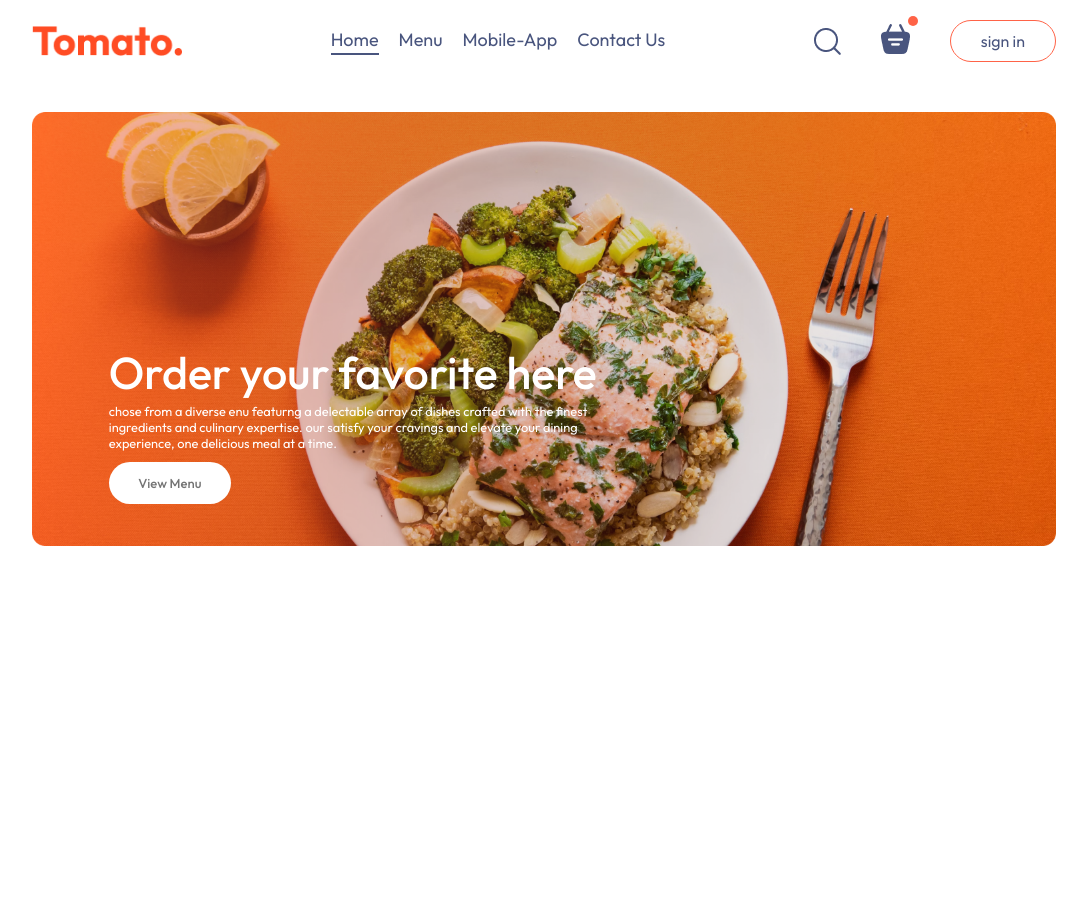
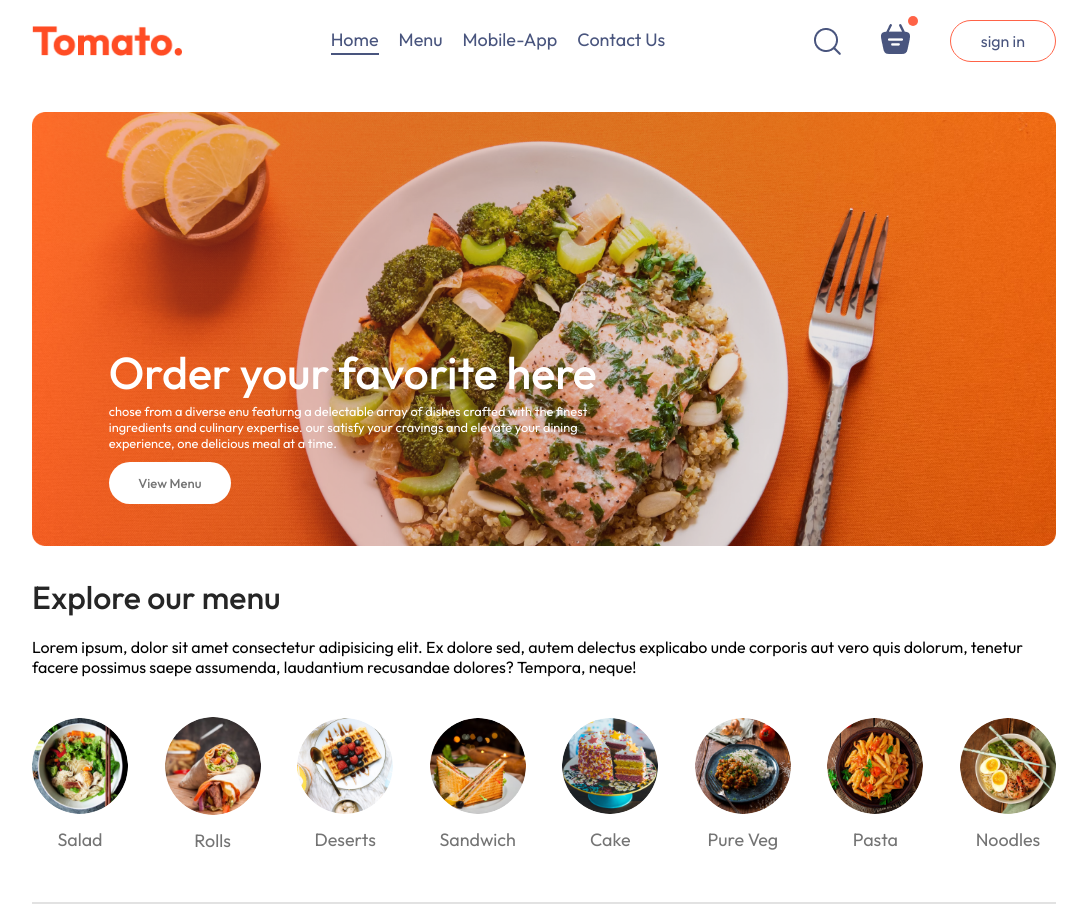
Before and after one commit to davidbayu1805/marketplace-react-express, a React (Vite) app in the folder frontend/: page / in a window 1280 px wide. Shown: the whole page, without its empty margins (96-1183 px from the left). Before the commit the page ends 800 px from the top, so only its background shows below. Built offline with nearby package versions, Linux system fonts and the light colour scheme.

Commit message:
Explore Menu

```diff
--- /dev/null
+++ b/frontend/src/components/ExploreMenu/ExploreMenu.css
@@ -0,0 +1,56 @@
+.explore-menu{
+    display: flex;
+    flex-direction: column;
+    gap: 20px;
+}
+
+.explore-menu h1{
+    color: #262626;
+    font-weight: 500;
+}
+
+.explore-menu-text{
+    max-width: 60%;
+    color: #808080;
+}
+
+.explore-menu-list{
+    display: flex;
+    justify-content: space-between;
+    align-items: center;
+    gap: 30px;
+    text-align: center;
+    margin: 20px 0px;
+    overflow-x: scroll;
+}
+
+.explore-menu-list::-webkit-scrollbar{
+    display: none;
+}
+
+.explore-menu-list-item img{
+    width: 7.5vw;
+    min-width: 80px;
+    cursor: pointer;
+    border-radius: 50%;
+    transition: 0.2s;
+}
+
+.explore-menu-list-item p{
+    margin-top: 10px;
+    color: #747474;
+    font-size: max(1.4vw,16px);
+    cursor: pointer;
+}
+
+.explore-menu hr{
+    margin: 10px 0px;
+    height: 2px;
+    background-color: #e2e2e2;
+    border: none;
+}
+
+.explore-menu-list-item .active{
+    border: 4px solid tomato;
+    padding: 2px;
+}
--- /dev/null
+++ b/frontend/src/components/ExploreMenu/ExploreMenu.jsx
@@ -0,0 +1,25 @@
+import React from 'react'
+import './ExploreMenu.css'
+import { menu_list }  from '../../assets/assets'
+
+const ExploreMenu = ({category,setCategory}) => {
+  return (
+    <div className='explore-menu' id='explore-menu'>
+        <h1>Explore our menu</h1>
+        <p className='expore-menu-text'>Lorem ipsum, dolor sit amet consectetur adipisicing elit. Ex dolore sed, autem delectus explicabo unde corporis aut vero quis dolorum, tenetur facere possimus saepe assumenda, laudantium recusandae dolores? Tempora, neque!</p>
+        <div className="explore-menu-list">
+            {menu_list.map((item,index)=>{
+                return (
+                    <div onClick={()=>setCategory(prev => prev === item.menu_name?"All":item.menu_name)} key={index} className='explore-menu-list-item'>
+                        <img className={category===item.menu_name?"active":" "} src={item.menu_image} alt="" />
+                        <p>{item.menu_name}</p>
+                    </div>
+                )
+            })}
+        </div>
+        <hr />
+    </div>
+  )
+}
+
+export default ExploreMenu
--- /dev/null
+++ b/frontend/src/context/StoreContext.jsx
@@ -0,0 +1,21 @@
+import { createContext } from "react";
+import { food_list } from "../assets/assets";
+
+export const StoreContext = createContext(null)
+
+const StoreContextProvider = (props) => {
+
+
+
+    const contextValue ={
+        food_list
+    }
+
+    return (
+        <StoreContext.Provider value={contextValue}>
+            {props.children}
+        </StoreContext.Provider>
+    )
+}
+
+export default StoreContextProvider;
--- a/frontend/src/main.jsx
+++ b/frontend/src/main.jsx
@@ -1,13 +1,14 @@
-import React from 'react'
-import ReactDOM from 'react-dom/client'
-import './index.css'
-import App from './App.jsx'
-import { BrowserRouter } from 'react-router-dom'
+import React from "react";
+import ReactDOM from "react-dom/client";
+import "./index.css";
+import App from "./App.jsx";
+import { BrowserRouter } from "react-router-dom";
+import StoreContextProvider from "./context/StoreContext.jsx";
 
-ReactDOM.createRoot(document.getElementById('root')).render(
- <BrowserRouter>
- <App />
- </BrowserRouter>
-
-
-)
+ReactDOM.createRoot(document.getElementById("root")).render(
+  <BrowserRouter>
+    <StoreContextProvider>
+      <App />
+    </StoreContextProvider>
+  </BrowserRouter>
+);
--- a/frontend/src/pages/Home/Home.jsx
+++ b/frontend/src/pages/Home/Home.jsx
@@ -1,11 +1,16 @@
-import React from 'react'
+import React, { useState } from 'react'
 import './Home.css'
 import Header from '../../components/Header/Header'
+import ExploreMenu from '../../components/ExploreMenu/ExploreMenu'
 
 const Home = () => {
+
+    const[category,setCategory] = useState("All");
+
   return (
     <div>
         <Header/>
+        <ExploreMenu caegory={category} setCategory={setCategory}/>
     </div>
   )
 }
```
Also changed, not shown: frontend/src/components/FoodDisplay/FoodDisplay.jsx (added, +10 -0 lines), frontend/src/components/FoodDisplay/FoodDisplay.css (added), frontend/src/components/Header/Header.css (line endings or trailing spaces).
